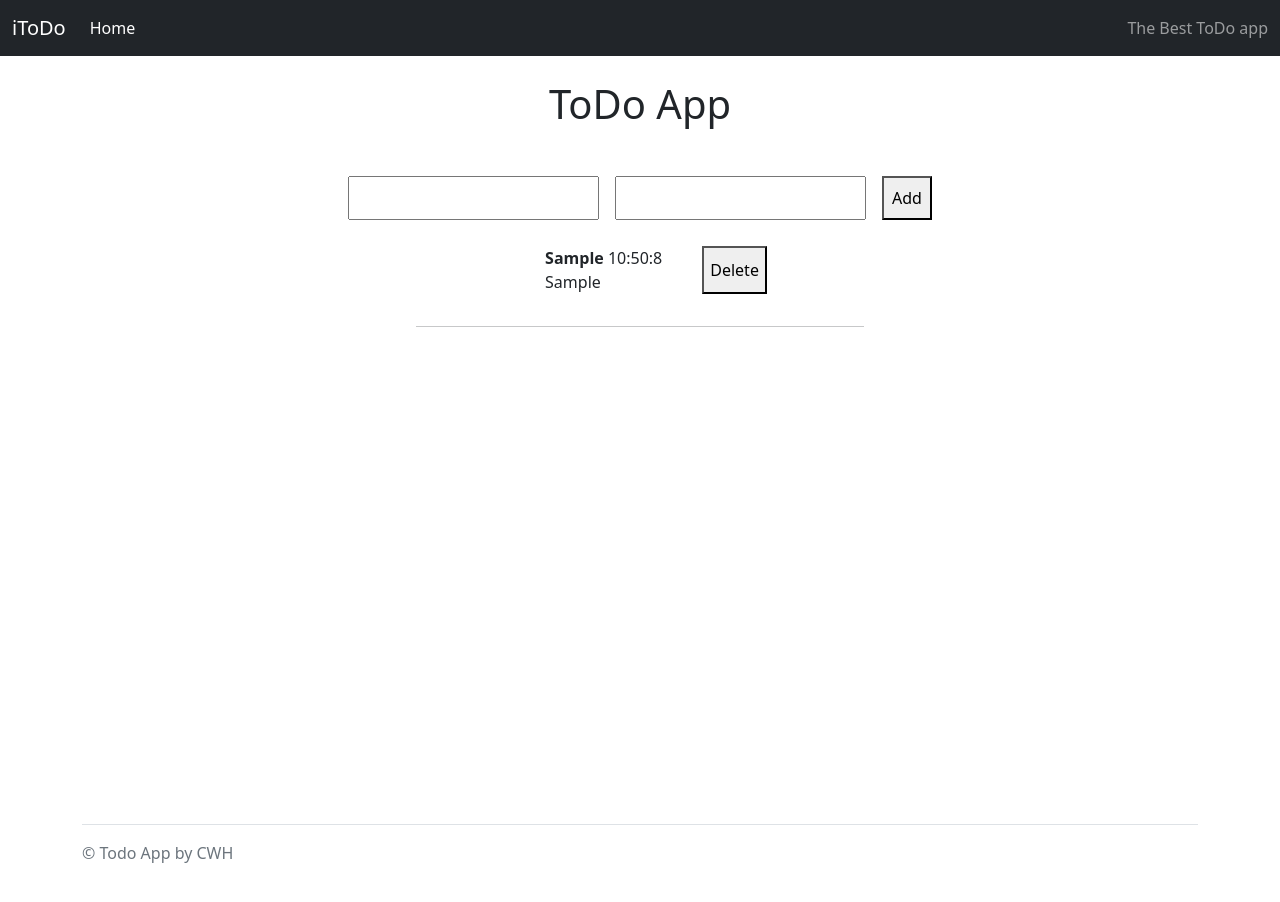
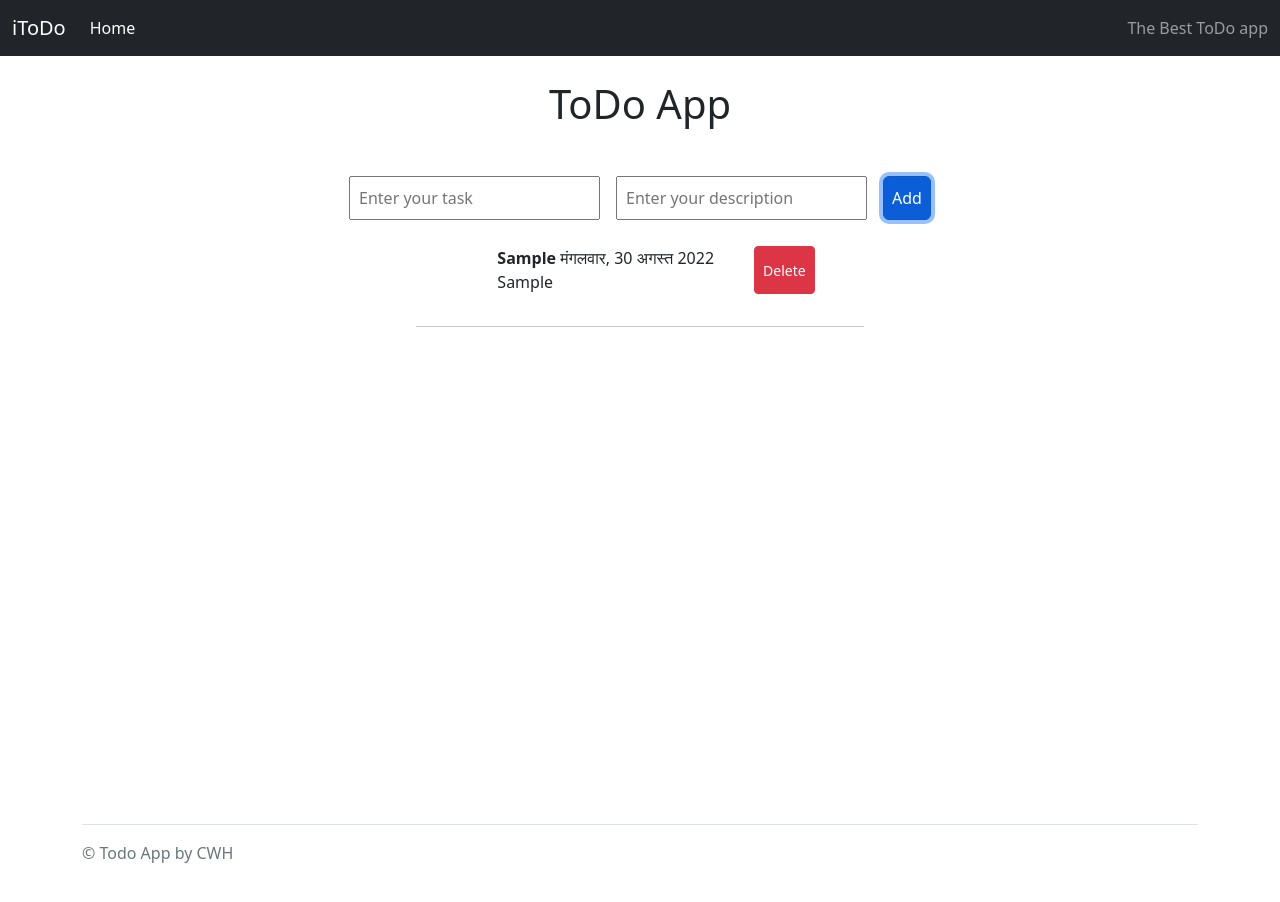
Before and after one commit to RohanDas28/Todo-Next-JS, a Next.js app: page / in a window 1280 px wide. Both pictures are taken after typing "Sample", "Sample" into the empty fields and a click on the button "Add". Shown: the top 902 px of the page. Built offline with nearby package versions, Linux system fonts and the light colour scheme.

Commit message:
Version 1

```diff
--- a/pages/index.js
+++ b/pages/index.js
@@ -6,19 +6,27 @@ import Navbar from "../components/Navbar";
 export default function Home() {
   const current = new Date();
 
-  let date = `${current.getHours()}:${current.getMinutes()}:${current.getSeconds()}`
+  let options = {
+    weekday: "long",
+    year: "numeric",
+    month: "long",
+    day: "numeric",
+  };
+  // var date  = current.toLocaleDateString("en-US", options)
+  let date = current.toLocaleDateString("hi-IN", options);
 
+  // let date = `${current.getDay()}/${current.getMonth()}/${getYear()} ${current.getHours()}:${current.getMinutes()}`
   const [todoItem, setTodoItem] = useState({});
   const [items, setItems] = useState([]);
 
   const handleChange = (e) => {
-    setTodoItem({ ...todoItem, [e.target.name]: e.target.value })
-    console.log(todoItem)
-  }
+    setTodoItem({ ...todoItem, [e.target.name]: e.target.value });
+    console.log(todoItem);
+  };
 
   const handleAdd = () => {
     if (todoItem.text && todoItem.desc) {
-      console.log('first')
+      console.log("first");
       // if the input is not empty
       let data = [
         {
@@ -29,10 +37,10 @@ export default function Home() {
           done: false,
         },
         ...items,
-      ]
+      ];
       setItems(data); // add the input to the array
 
-      localStorage.setItem('todo', JSON.stringify(data))
+      localStorage.setItem("todo", JSON.stringify(data));
       setTodoItem({}); // reset the input
     }
   };
@@ -48,61 +56,61 @@ export default function Home() {
       return item;
     });
 
-    localStorage.setItem('todo', JSON.stringify(_items))
+    localStorage.setItem("todo", JSON.stringify(_items)); // update the local storage
     setItems(_items);
-
   };
 
   const handleDelete = (id) => {
+    const data = JSON.parse(JSON.stringify(items));
 
-    const data = JSON.parse(JSON.stringify(items))
-
-    const newData = []
+    const newData = [];
 
     data.map((item) => {
       if (item.id != id) {
-        newData.push(item)
+        newData.push(item);
       }
-
     });
 
-    localStorage.setItem('todo', JSON.stringify(newData))
+    localStorage.setItem("todo", JSON.stringify(newData));
     setItems(newData);
-  }
+  };
 
   useEffect(() => {
-    let data = localStorage.getItem('todo')
+    let data = localStorage.getItem("todo");
     if (data) {
-      setItems(JSON.parse(data))
+      setItems(JSON.parse(data));
     }
-  }, [])
-
+  }, []);
 
   return (
     <>
-      <Head />
       <div className="min-vh-100">
-
         <Navbar />
         <div className="d-flex justify-content-center p-4">
           <h1>ToDo App</h1>
         </div>
         <div className="d-flex justify-content-center p-2">
           <input
+            placeholder="Enter your task"
             type="text"
             name="text"
-            value={todoItem.text || ''}
+            value={todoItem.text || ""}
             onChange={handleChange}
             className="p-2 m-2"
           />
           <input
+            placeholder="Enter your description"
             type="text"
             name="desc"
-            value={todoItem.desc || ''}
+            value={todoItem.desc || ""}
             onChange={handleChange}
             className="p-2 m-2"
           />
-          <button type="button" onClick={handleAdd} className="p-2 m-2">
+          <button
+            className=" p-2 m-2 btn btn-primary"
+            type="button"
+            onClick={handleAdd}
+          >
             Add
           </button>
         </div>
@@ -113,43 +121,63 @@ export default function Home() {
               .map(({ id, text, done, date, desc }) => (
                 <li
                   key={id}
-                  style={{ display: 'flex', justifyContent: 'space-between', marginTop: '10px' }}
+                  style={{
+                    display: "flex",
+                    justifyContent: "space-between",
+                    marginTop: "10px",
+                  }}
                 >
-                  <div style={{ marginRight: '40px' }} onClick={() => handleToggle(id)}>
+                  <div
+                    style={{ marginRight: "40px" }}
+                    onClick={() => handleToggle(id)}
+                  >
                     <div className="">
-
                       <b>{text}</b> {date}
                     </div>
-                    <div className="">
-                      {desc}
-
-                    </div>
-
+                    <div className="">{desc}</div>
                   </div>
-                  <button onClick={() => { handleDelete(id) }}>Delete</button>
+                  <button
+                    className=" btn btn-sm btn-danger"
+                    onClick={() => {
+                      handleDelete(id);
+                    }}
+                  >
+                    Delete
+                  </button>
                 </li>
               ))}
           </ul>
-          <hr style={{ width: '35%' }} />
+          <hr style={{ width: "35%" }} />
           <ul>
             {items
               .filter(({ done }) => done)
               .map(({ id, text, done, date, desc }) => (
                 <li
                   key={id}
-                  style={{ display: 'flex', justifyContent: 'space-between', marginTop: '10px' }}
+                  style={{
+                    display: "flex",
+                    justifyContent: "space-between",
+                    marginTop: "10px",
+                  }}
                 >
-                  <div style={{ marginRight: '40px' }} onClick={() => handleToggle(id)} className={`${done ? "text-decoration-line-through" : " "}`}>
+                  <div
+                    style={{ marginRight: "40px" }}
+                    onClick={() => handleToggle(id)}
+                    className={`${done ? "text-decoration-line-through" : " "}`}
+                  >
                     <div className="">
                       <b>{text}</b> {date}
                     </div>
-                    <div className="">
-                      {desc}
-
-                    </div>
-
+                    <div className="">{desc}</div>
                   </div>
-                  <button onClick={() => { handleDelete(id) }}>Delete</button>
+                  <button
+                    className="btn btn-sm btn-danger"
+                    onClick={() => {
+                      handleDelete(id);
+                    }}
+                  >
+                    Delete
+                  </button>
                 </li>
               ))}
           </ul>
```
